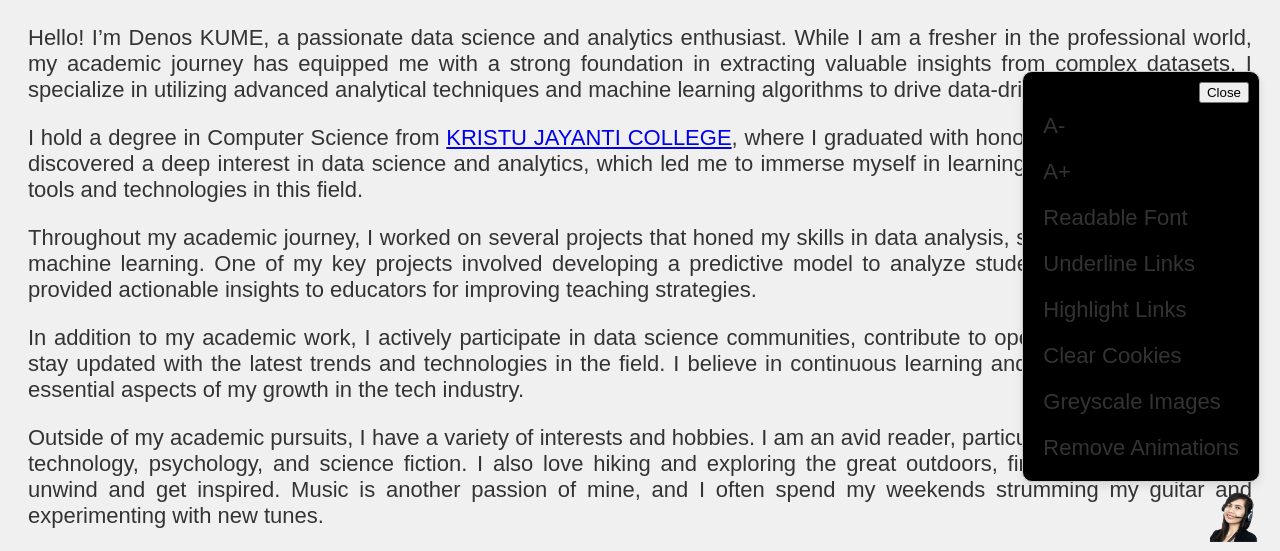
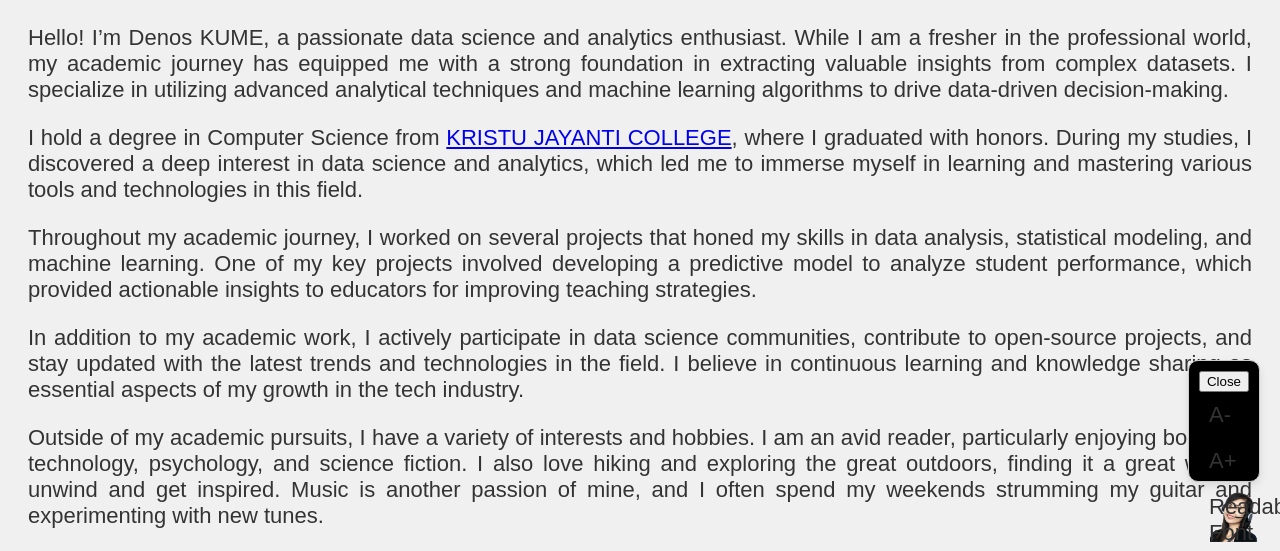
Before and after one commit to dedoole/dedoole.io, a plain HTML site: page index.html in a window 1280 px wide. Both pictures are taken after a click on the picture 1235 px from the left and 755 px from the top of the page. Shown: the part 238-789 px from the top of the page. Drawn offline with nearby package versions, Linux system fonts and the light colour scheme.

Commit message:
Update styles.css

```diff
--- a/styles.css
+++ b/styles.css
@@ -511,6 +511,8 @@ footer {
     box-shadow: 0 4px 8px rgba(0, 0, 0, 0.1);
     padding: 10px;
     z-index: 1000;
+    height: 100px;
+    width: 50px;
 }
 
 .assistant-header {
```
